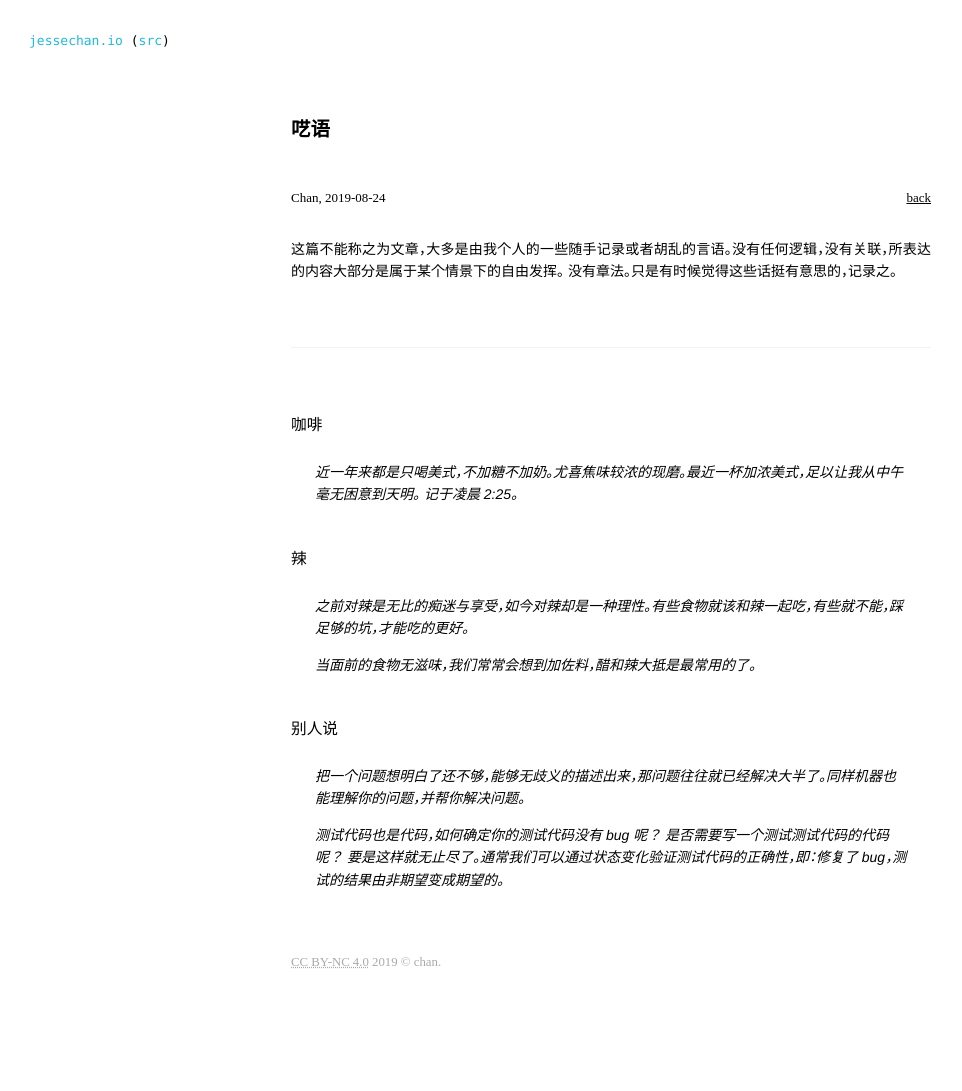
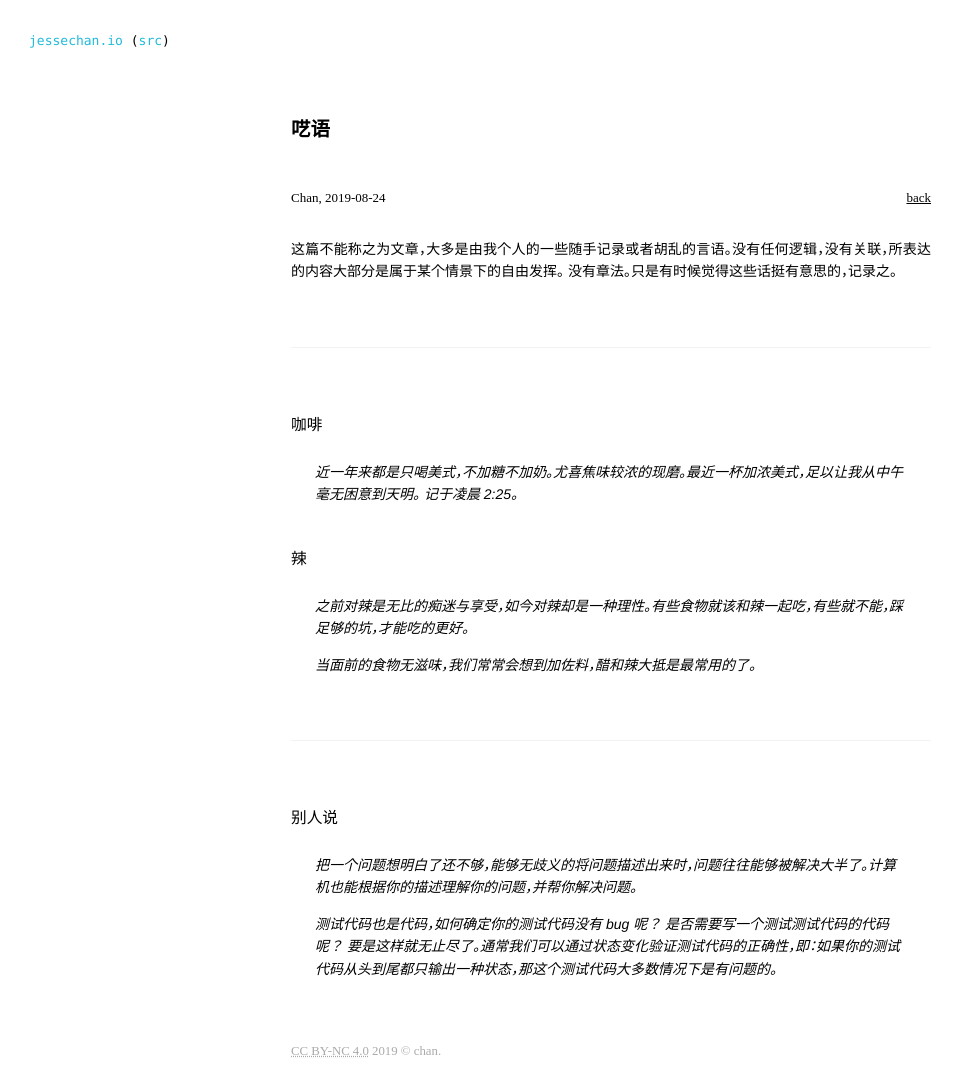
Before and after one commit to JesseEisen/chan, a Jekyll site: the page built from _posts/2019-08-24-ana.md, in a window 1280 px wide. Shown: the whole page, without its empty margins (29-991 px from the left). Built offline with Jekyll 4.4.1, drawn with Linux system fonts in a browser that asks for light colours; before the commit the page ends 1002 px from its top, so only the background shows below that.

Commit message:
aupdate new ana

```diff
--- a/_posts/2019-08-24-ana.md
+++ b/_posts/2019-08-24-ana.md
@@ -21,8 +21,10 @@ category: "essay"
 >
 > 当面前的食物无滋味，我们常常会想到加佐料，醋和辣大抵是最常用的了。
 
+---
+
 ### 别人说
 
-> 把一个问题想明白了还不够，能够无歧义的描述出来，那问题往往就已经解决大半了。同样机器也能理解你的问题，并帮你解决问题。
+> 把一个问题想明白了还不够，能够无歧义的将问题描述出来时，问题往往能够被解决大半了。计算机也能根据你的描述理解你的问题，并帮你解决问题。
 >
-> 测试代码也是代码，如何确定你的测试代码没有 bug 呢？ 是否需要写一个测试测试代码的代码呢？ 要是这样就无止尽了。通常我们可以通过状态变化验证测试代码的正确性，即：修复了 bug，测试的结果由非期望变成期望的。
+> 测试代码也是代码，如何确定你的测试代码没有 bug 呢？ 是否需要写一个测试测试代码的代码呢？ 要是这样就无止尽了。通常我们可以通过状态变化验证测试代码的正确性，即：如果你的测试代码从头到尾都只输出一种状态，那这个测试代码大多数情况下是有问题的。
```
